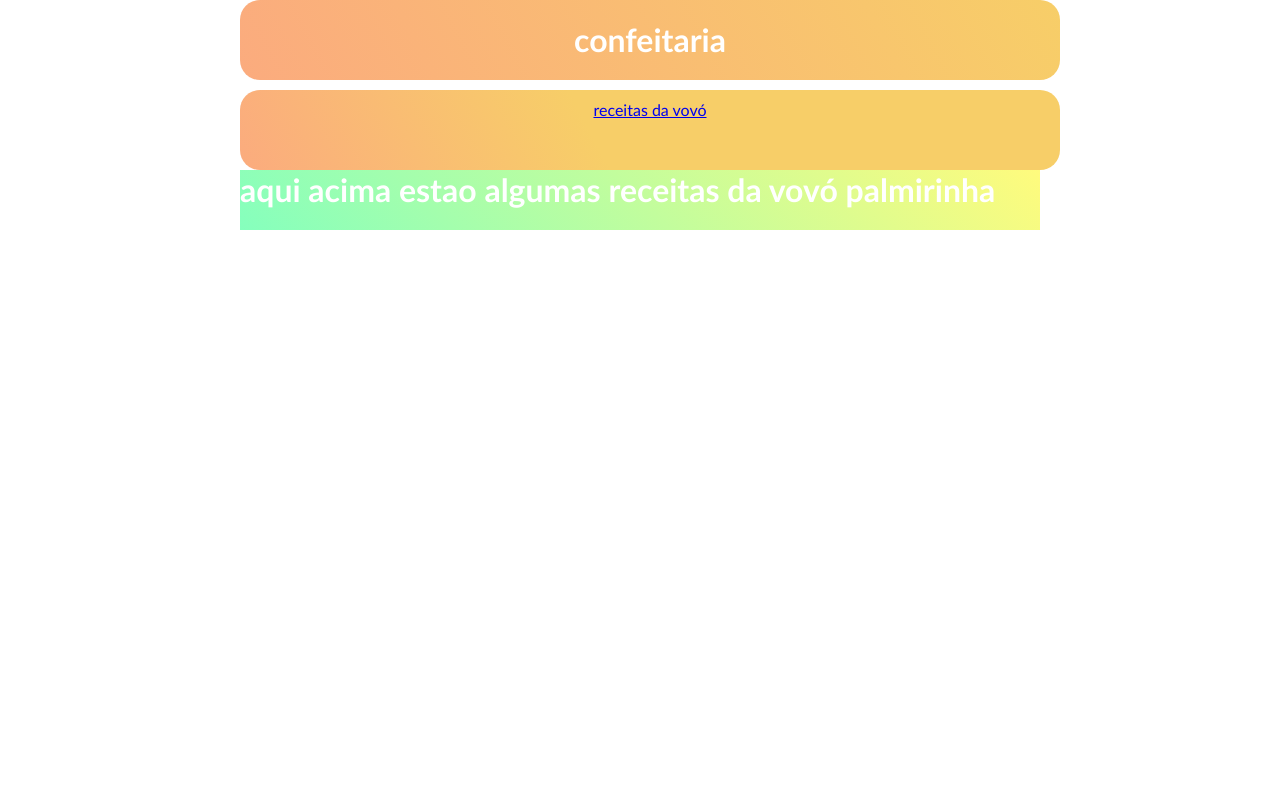
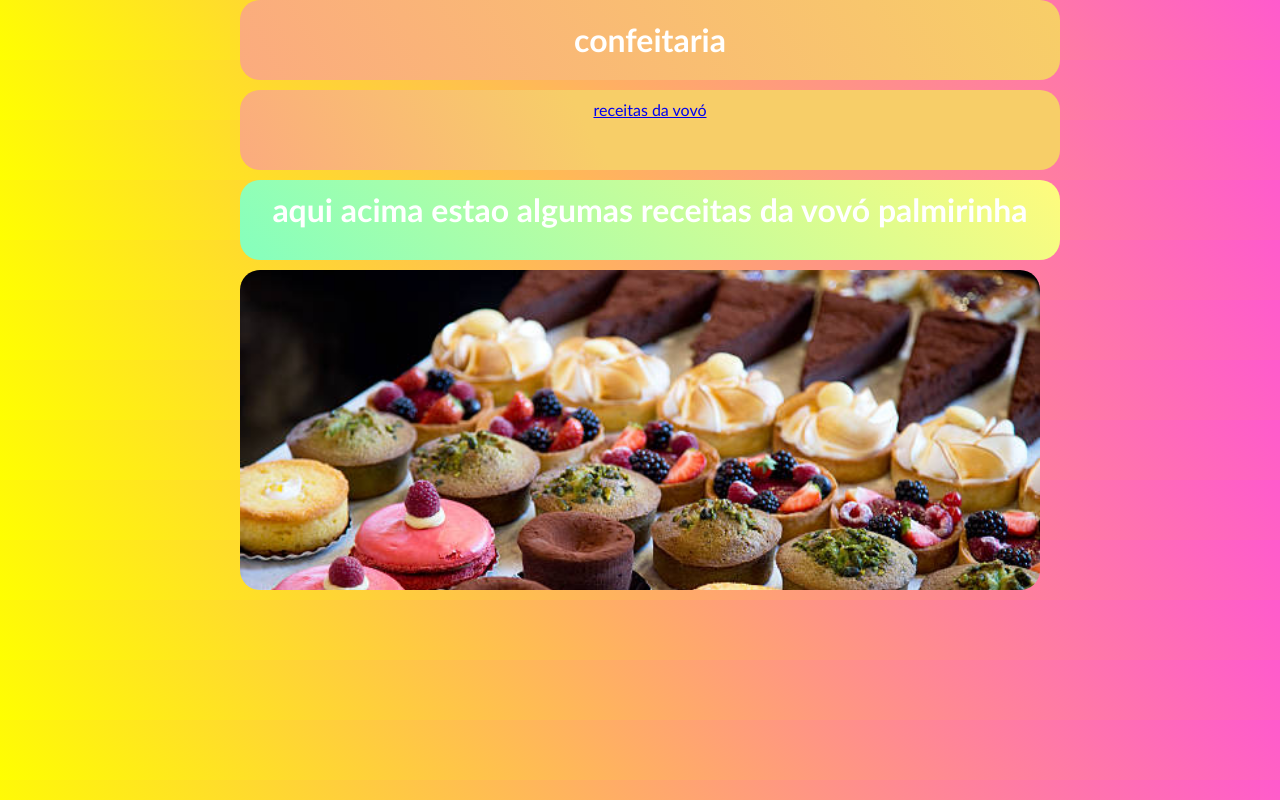
Before and after one commit to fellran/aulas_html_css, a plain HTML site: page aula-03_divs,links _backgroung/atividades/index.html in a window 1280 px wide. Drawn offline with Linux system fonts and the light colour scheme.

Commit message:
aula-03_divs_links_backgrounds
terminando a atividade 3

```diff
--- a/aula-03_divs,links _backgroung/atividades/index.css
+++ b/aula-03_divs,links _backgroung/atividades/index.css
@@ -9,7 +9,6 @@
     height: 60px;
     color:white;
     font-family: 'Trebuchet MS', 'Lucida Sans Unicode', 'Lucida Grande', 'Lucida Sans', Arial, sans-serif;
-
 }
 
 #cabecalho{
@@ -34,6 +33,7 @@
     border-radius: 20px;
     font-family: 'Trebuchet MS', 'Lucida Sans Unicode', 'Lucida Grande', 'Lucida Sans', Arial, sans-serif;
     text-align: center;
+    margin-bottom: 10px;
 
 }
 
@@ -42,8 +42,24 @@
     height: 100%;
     background-color: #85FFBD;
     background-image: linear-gradient(45deg, #85FFBD 0%, #FFFB7D 100%);
+    padding: 10px;
+    border-radius: 20px;
+    margin-bottom: 10px;
+    text-align: center;
+}
 
+#banner{
+    width: 0px auto;
+    height:300px;
+    background-image: url(../atividades/images/bolinhos.jpg);
+    border-radius: 20px;
+    background-repeat: no-repeat;
+    background-size: 100%;
+    margin:10px auto;
+    padding: 10px;
+}
 
-
-
+body{
+    background-color: #ffff00;
+    background-image: linear-gradient(45deg, #ffff00 0%, #FF5ACD 100%);
 }
--- a/aula-03_divs,links _backgroung/material_aula/styles/index.css
+++ b/aula-03_divs,links _backgroung/material_aula/styles/index.css
@@ -8,8 +8,6 @@
     margin: 0px auto;
     width: 1200px;
     height:60px;
-
-
 }
 
 #cabecalho{
```
Also changed, not shown: aula-03_divs,links _backgroung/atividades/images/bolinhos.jpg (added).
